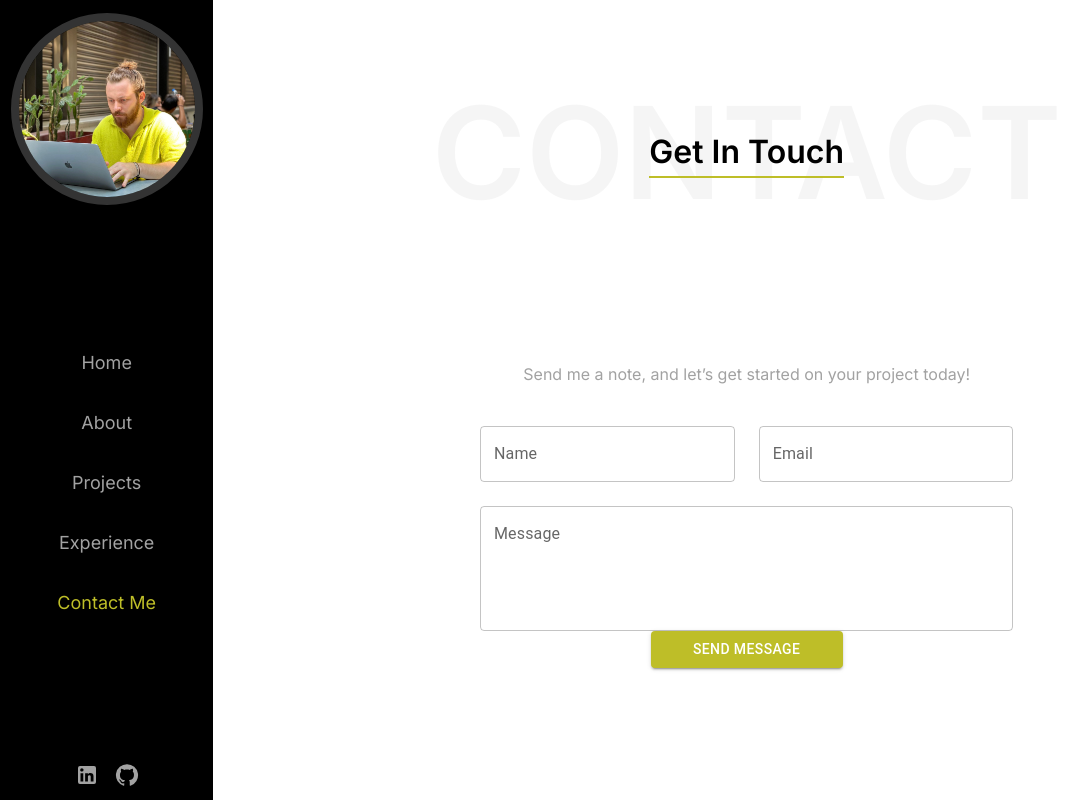
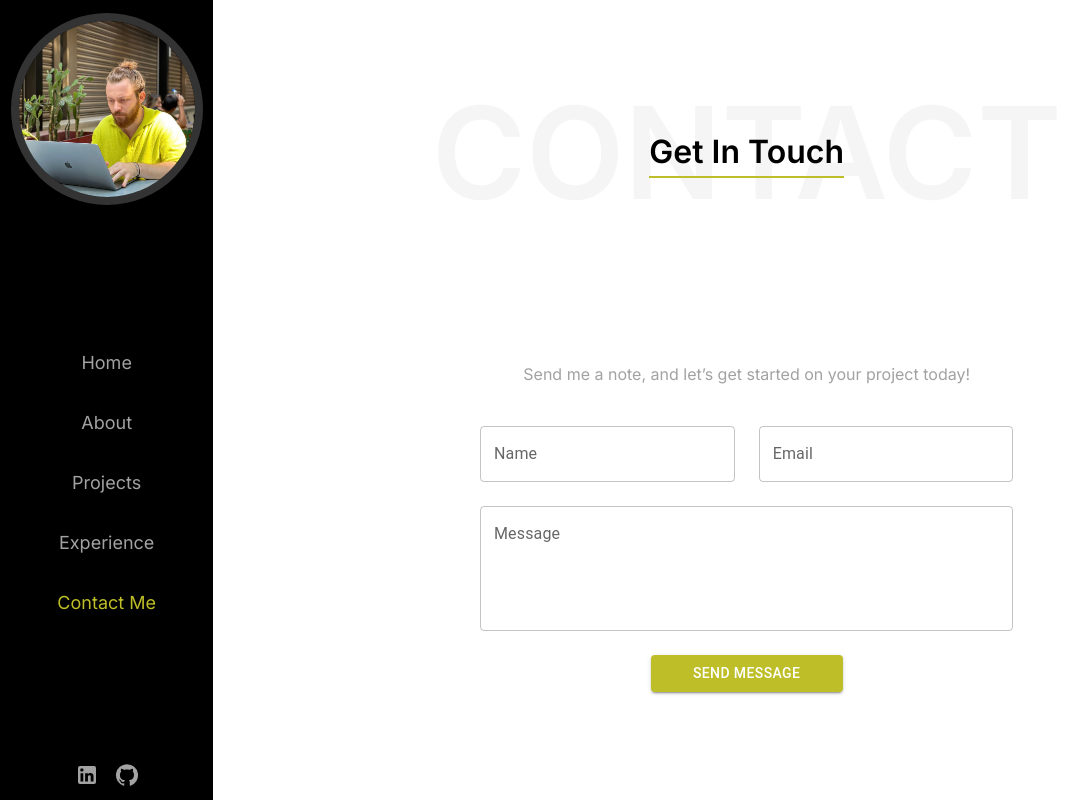
Before and after one commit to enesmalikdmn/personal-website, a Next.js app: page /contact in a window 1280 px wide. Shown: the whole page, without its empty margins (0-1065 px from the left). Built offline with nearby package versions, Linux system fonts and the light colour scheme.

Commit message:
fix: contact msg button

```diff
--- a/app/contact/page.tsx
+++ b/app/contact/page.tsx
@@ -10,7 +10,9 @@ export default function Contact() {
   const [message, setMessage] = useState("");
 
   const sendEmail = () => {
-    window.location.href = `mailto:enesmalikdmn@gmail.com?subject=${encodeURIComponent(name)}&body=${encodeURIComponent(message)}`;
+    window.location.href = `mailto:enesmalikdmn@gmail.com?subject=${encodeURIComponent(
+      name
+    )}&body=${encodeURIComponent(message)}`;
     setName("");
     setMail("");
     setMessage("");
@@ -59,9 +61,10 @@ export default function Contact() {
               value={message}
               onChange={(e) => setMessage(e.target.value)}
             />
+            <div className="mt-6">
               <Button
                 sx={{ backgroundColor: "#BEBE28" }}
-              className="w-48 mt-6"
+                className="w-48"
                 variant="contained"
                 onClick={sendEmail}
               >
@@ -70,6 +73,7 @@ export default function Contact() {
             </div>
           </div>
         </div>
+      </div>
     </main>
   );
 }
```
Lines whose indentation alone changed are shown as unchanged.
